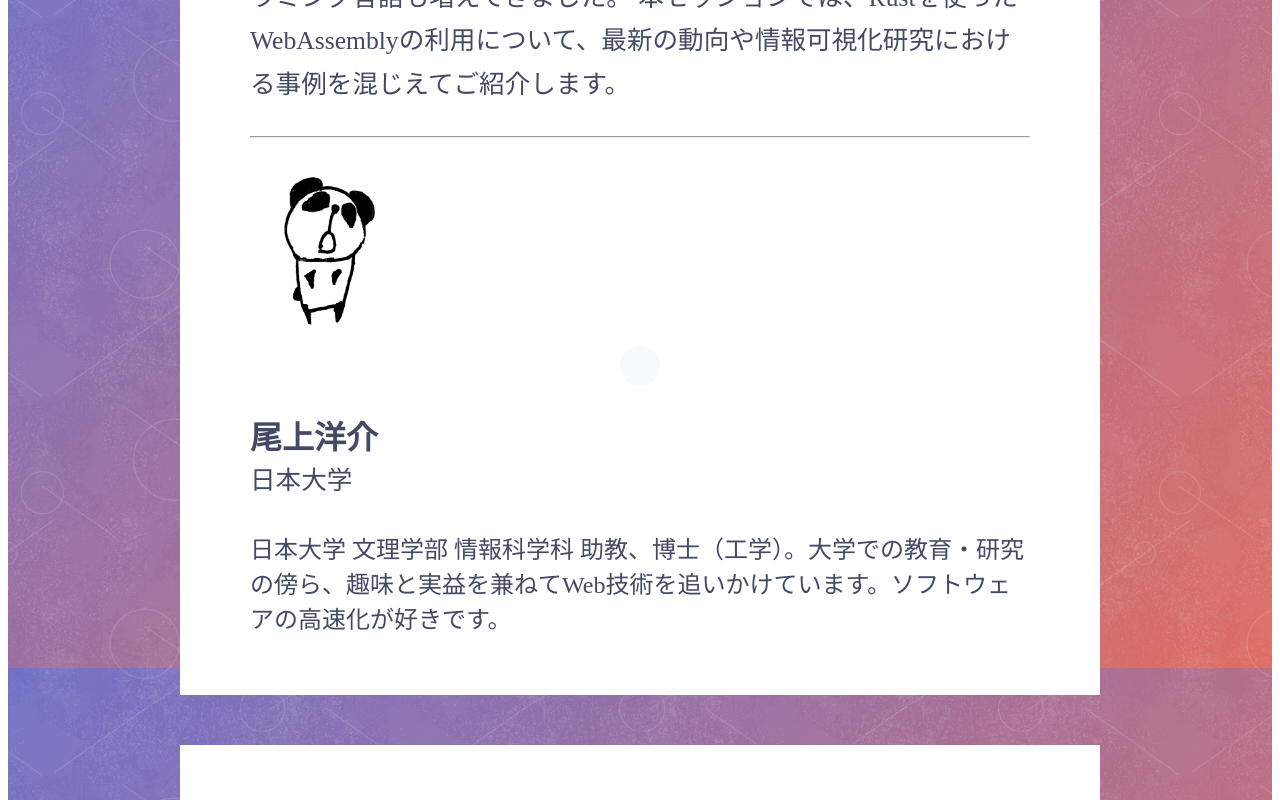
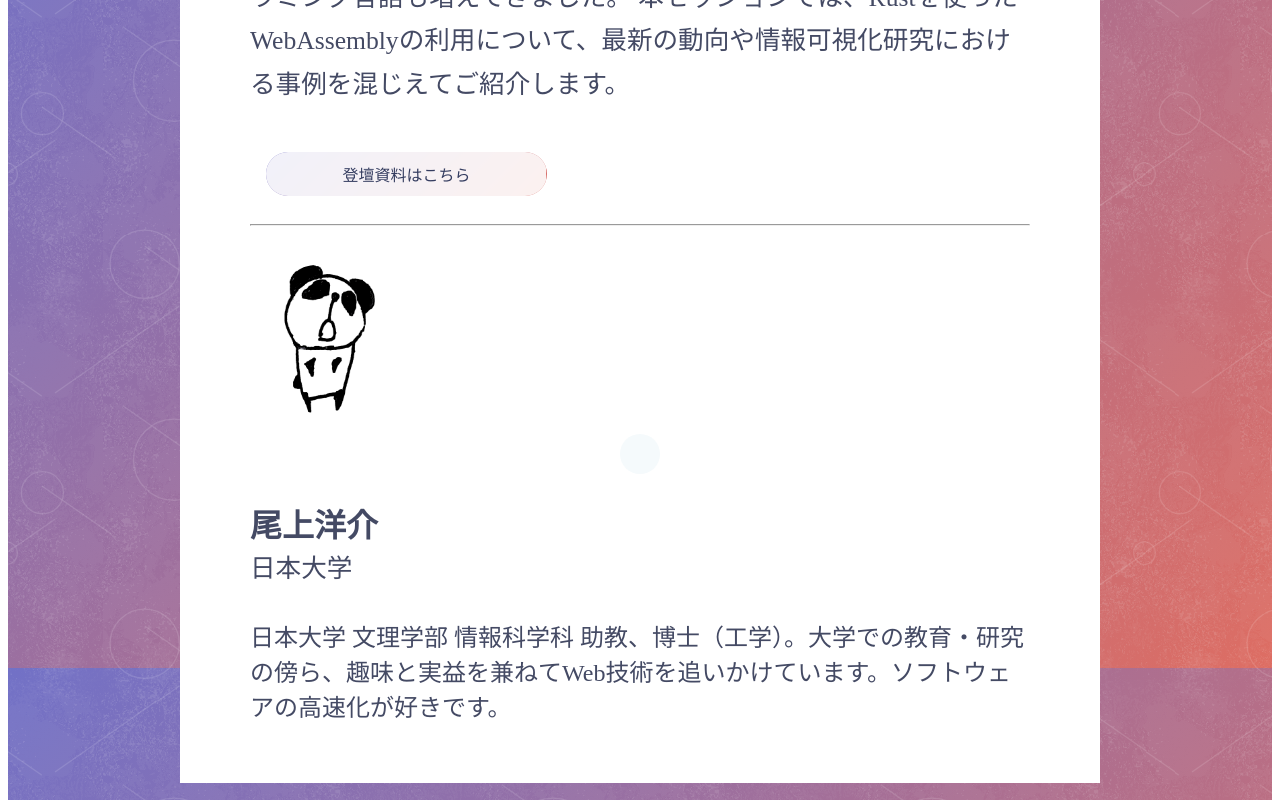
Before and after one commit to kfug/frontconf2018, a Nuxt app: page /session in a window 1280 px wide. Shown: the part 940-1740 px from the top of the page. Built offline with nearby package versions, Linux system fonts and the light colour scheme.

Commit message:
セッション 登壇資料リンク追加

```diff
--- a/pages/session.vue
+++ b/pages/session.vue
@@ -22,6 +22,11 @@
             </h2>
             <span class="session-sub" v-if="session.subtitle">{{session.subtitle}}</span>
             <p class="session-about" v-html="session.body"></p>
+            <div class="text-center" v-if="session.document">
+              <a :href="session.document[0].slide" class="btn" target="_blank">
+                <span>登壇資料はこちら</span>
+              </a>
+            </div>
             <hr>
             <div class="speaker-prof">
               <div class="row">
@@ -49,13 +54,13 @@
                 </div>
               </div>
               <div class="speaker-link sp">
-                <a href="" v-if="session.twitter">
+                <a :href="session.twitter" v-if="session.twitter" target="_blank">
                   <i class="fab fa-twitter"></i>
                 </a>
-                <a href="" v-if="session.facebook">
+                <a :href="session.facebook" v-if="session.facebook" target="_blank">
                   <i class="fab fa-facebook-f"></i>
                 </a>
-                <a href="" v-if="session.url">
+                <a :href="session.url" v-if="session.url" target="_blank">
                   <i class="fas fa-link"></i>
                 </a>
               </div>
@@ -289,4 +294,33 @@ export default {
     }
 
   }
+  .btn {
+    display: inline-block;
+    border-radius: 9999px;
+    padding: 10px 8px;
+    min-width: 220px;
+    margin: 1rem;
+    text-decoration: none;
+    text-align: center;
+    color: $clr_baseText;
+    position: relative;
+    overflow: hidden;
+    background: $clr_bgGradation;
+    @include desktop {
+      min-width: 265px;
+      font-weight: normal;
+    }
+    &:before {
+      content: "";
+      position: absolute;
+      top: -10px;
+      left: -20px;
+      width: 300px;
+      height: 75px;
+      background: rgba(255,255,255,.9);
+    }
+    span {
+      position: relative;
+    }
+  }
 </style>
```
Lines whose indentation alone changed are shown as unchanged.
